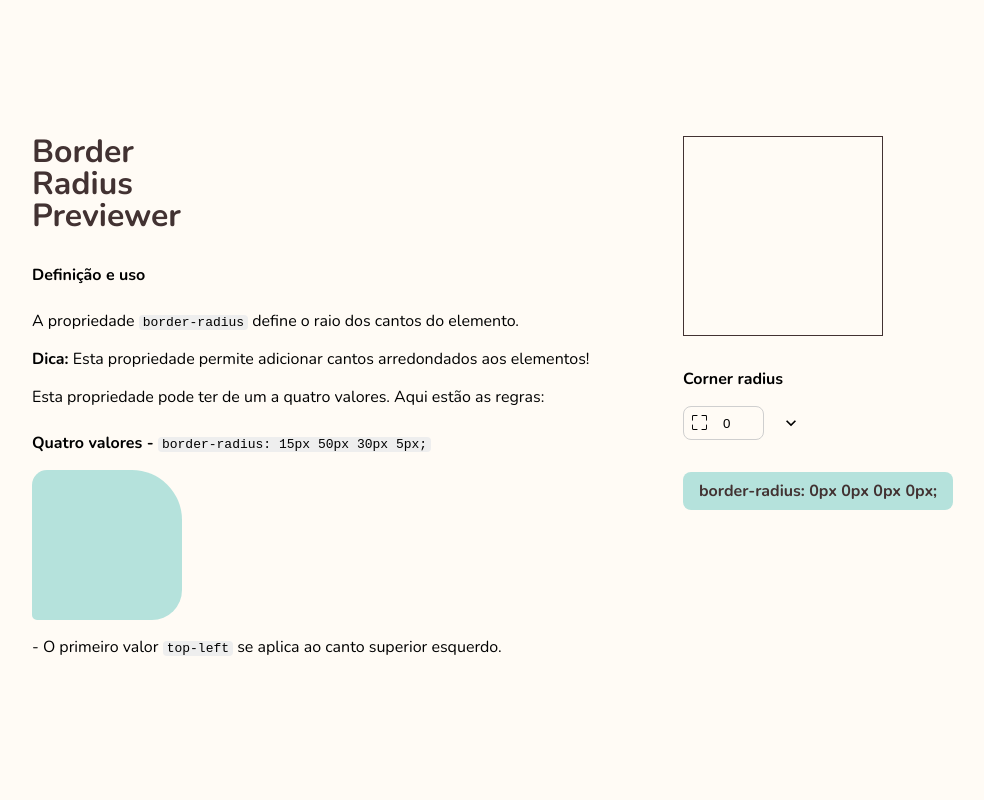
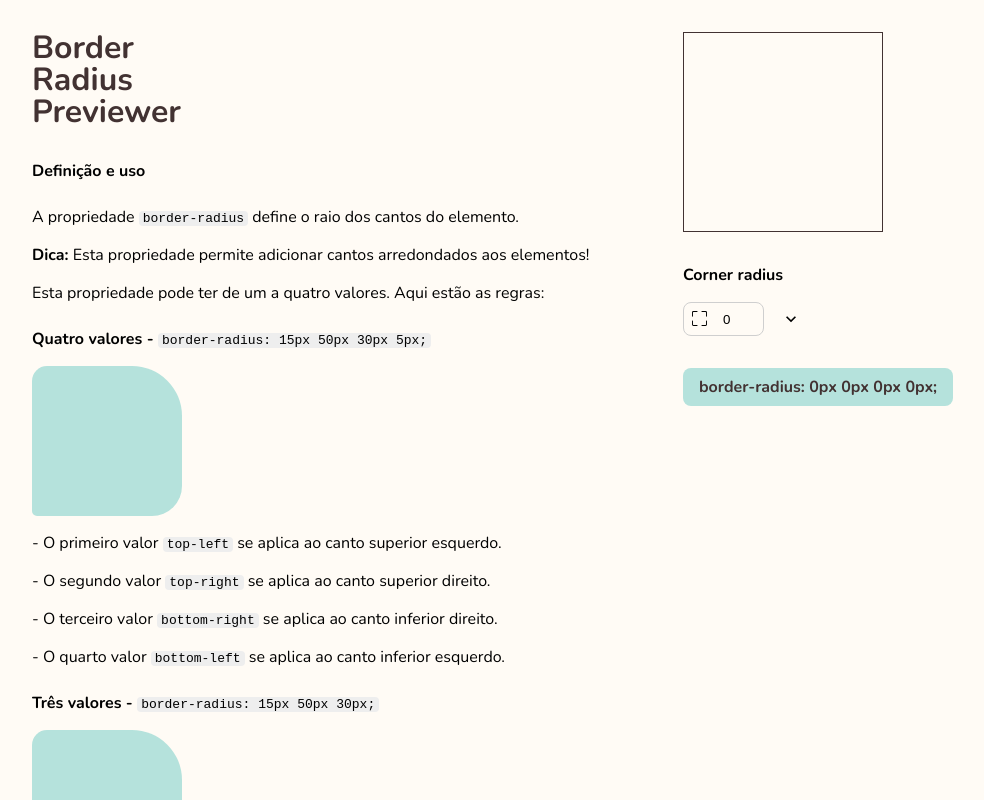
Before and after one commit to erikalbuquerque/border_radius_previewer, a React (Vite) app: page / in a window 1280 px wide. Shown: the whole page, without its empty margins (109-1093 px from the left). Built offline with nearby package versions, Linux system fonts and the light colour scheme.

Commit message:
fix: decentralize content

```diff
--- a/src/components/Help/styles.ts
+++ b/src/components/Help/styles.ts
@@ -8,7 +8,6 @@ type BoxModelProps = {
 };
 
 export const Container = styled.div`
-  max-height: 400px;
   max-width: 600px;
   overflow: auto;
 
@@ -25,6 +24,7 @@ export const Container = styled.div`
 export const Content = styled.div`
   display: flex;
   flex-direction: column;
+  margin-bottom: 1rem;
   gap: 1.5rem;
   code {
     background-color: #eee;
--- a/src/styles/app.ts
+++ b/src/styles/app.ts
@@ -4,7 +4,6 @@ export const Container = styled.main({
   width: "100%",
   height: "100%",
   display: "flex",
-  alignItems: "center",
   justifyContent: "center",
   maxWidth: "1100px",
   margin: "0 auto",
@@ -12,6 +11,7 @@ export const Container = styled.main({
 
 export const Content = styled.div({
   width: "100%",
+  marginTop: "2rem",
   display: "flex",
   flexDirection: "row",
   justifyContent: "space-evenly",
```
